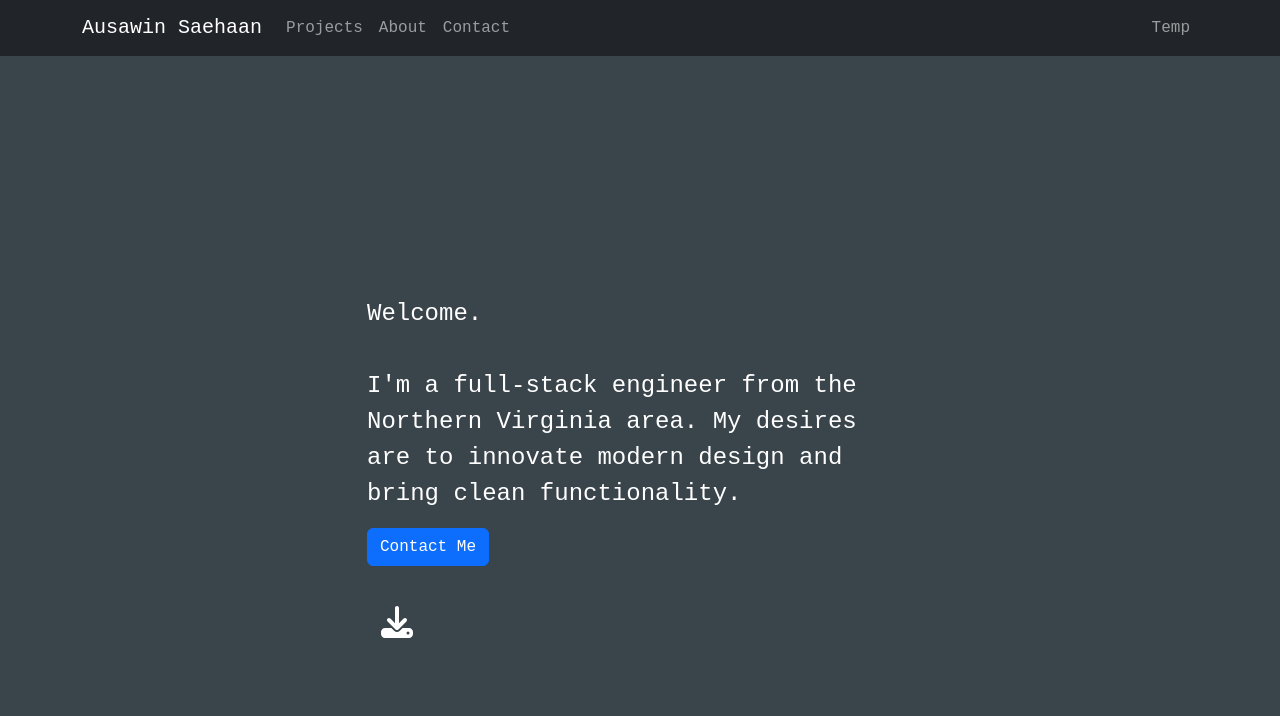
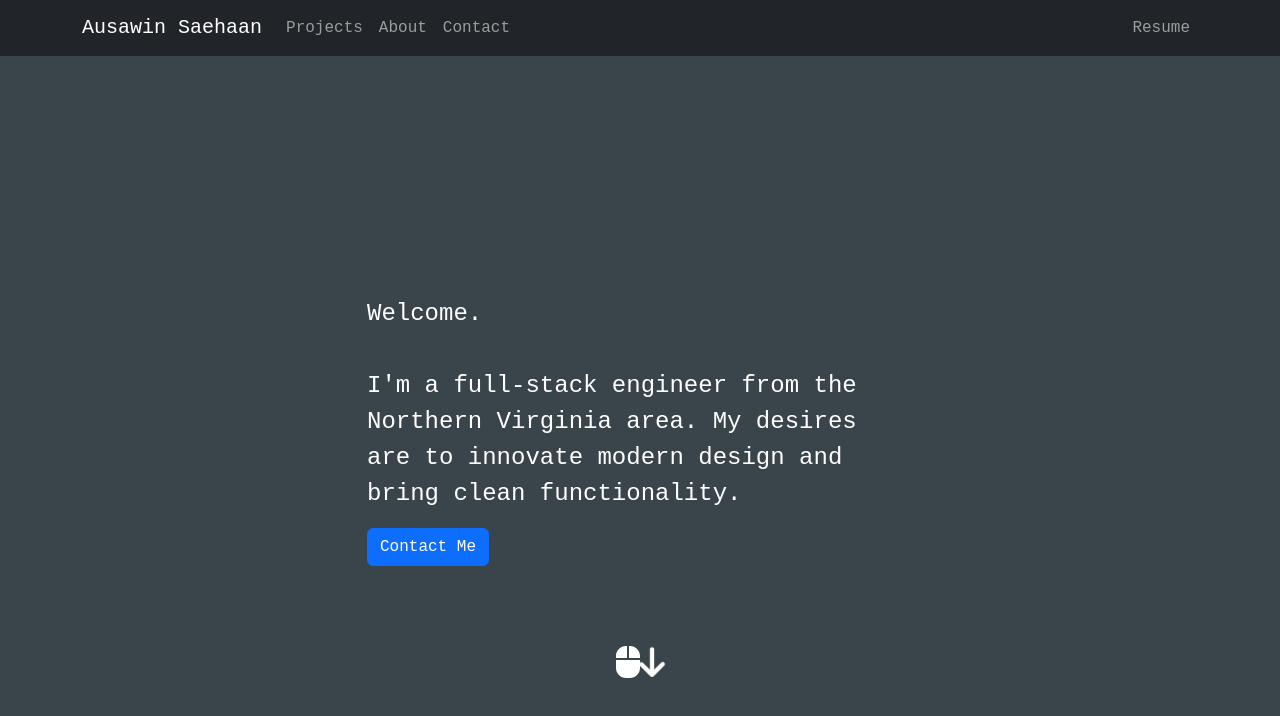
Before and after one commit to saehaana/html-css-prac, a React (Create React App) app: page / in a window 1280 px wide. Shown: the top 716 px of the page. Built offline with nearby package versions, Linux system fonts and the light colour scheme.

Commit message:
fixed mouse scroll icon responsiveness on extra small screens

```diff
--- a/src/App.js
+++ b/src/App.js
@@ -102,7 +102,7 @@ const App = () => {
                         </motion.div>
                     </Nav>
                     <Nav>
-                        <Nav.Link href="#deets">Temp</Nav.Link>
+                        <Nav.Link href="#deets">Resume</Nav.Link>
                     </Nav>
                 </Navbar.Collapse>
             </Container>
--- a/src/components/Home.js
+++ b/src/components/Home.js
@@ -37,23 +37,6 @@ const Home = () => {
             </Col>
         </Row>
 
-        <Row className='resume-box-row'>
-
-            <Col xs={1} className="resume-icon-box">
-            <motion.a
-                href="/Saehaan A. Resume.pdf"
-                target="_blank"
-                initial={{ opacity: 0 }}
-                animate={{ opacity: 1 }}
-                transition={{ duration: 1, delay: 1.5}}
-            >
-                <motion.div whileHover={{ scale: 1.2}} className='download'>
-                    <FontAwesomeIcon icon={faDownload} size="2x"/>
-                </motion.div>
-                </motion.a>
-            </Col>
-        </Row>
-
         <Row className='mouse-row'>
             <Col xs={12} className="mouse-icon-box">
                 <div className='mouse'>
--- a/src/stylesheets/Home.css
+++ b/src/stylesheets/Home.css
@@ -1,10 +1,6 @@
 .home-container{
     height:100vh;
     text-align: center;
-}
-.mouse{
-    position: relative;
-    top: 50%;
 }
 .message-box-row{
     position: relative;
@@ -41,7 +37,7 @@
 }
 .mouse-row{
     position: relative;
-    top: 50%;
+    top: 40%;
 }
 #arrow-down{
     --fa-animation-duration: 3s;
```
